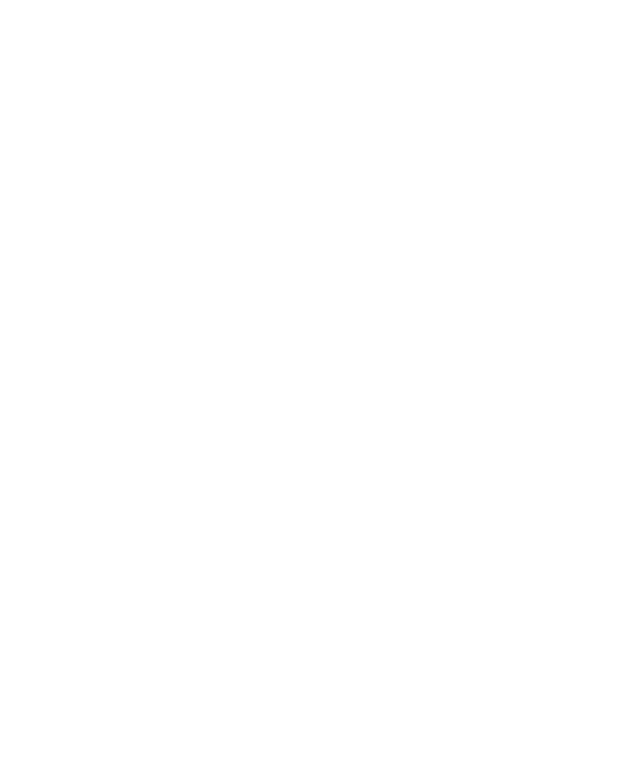
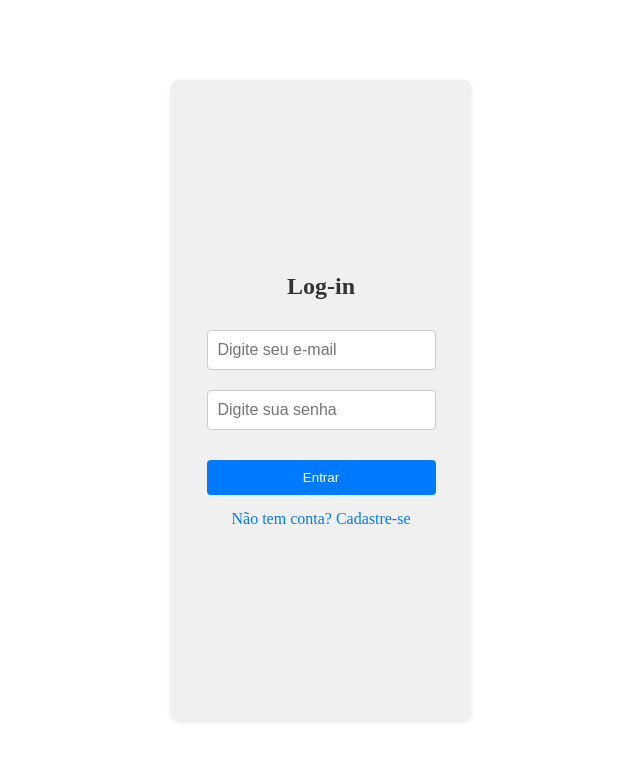
Before and after one commit to NicolasGarsia/InfiniTeca, a React (Vite) app in the folder InfiniTeca1/: page /SignIn in a window 1280 px wide. Before the commit this address had no page. Shown: the top 760 px of the page, without its empty margins (319-959 px from the left). Built offline with nearby package versions, Linux system fonts and the light colour scheme.

Commit message:
salvando antes de alterações na master

```diff
--- a/InfiniTeca1/src/App.jsx
+++ b/InfiniTeca1/src/App.jsx
@@ -5,8 +5,8 @@
 import Perfil from './pages/Perfil'
 import Config from './pages/Config';
 import Livro from './pages/Livro'
-
-
+import Signup from './pages/SignUp';
+import SignIn from './pages/SignIn';
 
 function App() {
 
@@ -16,6 +16,8 @@
       <Routes>
 
       <Route path='/' element={<Home/>} />
+      <Route path='/SignIn' element={<SignIn/>} />
+      <Route path='/SignUp' element={<Signup/>} />
       <Route path='/Perfil' element={<Perfil/>} />
       <Route path='/Config' element={<Config/>} />
       <Route path='/Livro' element={<Livro/>} />
--- a/InfiniTeca1/src/components/Apilivro.jsx
+++ b/InfiniTeca1/src/components/Apilivro.jsx
@@ -38,15 +38,44 @@
     }
   };
 
+  const handleFilter = async () => {
+    setLoading(true);
+    setError("");
+    try {
+      const response = await axios.get(
+        "https://www.googleapis.com/books/v1/volumes",
+        {
+          params: {
+            q: query,
+            filter: partial,
+            key: "AIzaSyBxi0tqzLWnUObpkcY8GHQodlkBYKlEeyI",
+            maxResults:20,
+            orderBy: revelance,
+          },
+        }
+      );
+      setBooks(response.data.items || []);
+    } catch (err) {
+      setError("Erro ao buscar livros");
+    } finally {
+      setLoading(false);
+      console.log(books);
+    }
+  }
+
+  const setLocalStorage = (book) => {
+    localStorage.setItem('img', book.volumeInfo.imageLinks.thumbnail)
+    localStorage.setItem('title', book.volumeInfo.title)
+    localStorage.setItem('description', book.volumeInfo.description)
+    localStorage.setItem('author', book.volumeInfo.authors?.join(', '))
+    localStorage.setItem('publisher', book.volumeInfo.publisher)
+    localStorage.setItem('pageCount', book.volumeInfo.pageCount)
+  }
+
   const handleBookClick = (book) => {
     console.log(book.volumeInfo)
     setSelectedBook(book);
-    localStorage.setItem('img', book.volumeInfo.imageLinks.thumbnail)
-    localStorage.setItem('title', book.volumeInfo.title)
-    localStorage.setItem('description', book.volumeInfo.description)
-    localStorage.setItem('author', selectedBook.volumeInfo.authors?.join(', '))
-    localStorage.setItem('publisher', selectedBook.volumeInfo.publisher)
-    localStorage.setItem('pageCount', selectedBook.volumeInfo.pageCount)
+    setLocalStorage(book)
     navigate('./Livro')
   };
 
--- a/InfiniTeca1/src/components/home1/Livros.jsx
+++ b/InfiniTeca1/src/components/home1/Livros.jsx
@@ -1,10 +1,10 @@
-import React from "react";
+import React, { useState } from "react";
 import { useNavigate } from "react-router-dom";
 import Carousel from "./Carrossel"
 
-
 export default function Liv() {
     const navigate = useNavigate();
+
 
     return (
       <>
--- a/InfiniTeca1/src/css/signup.css
+++ b/InfiniTeca1/src/css/signup.css
@@ -32,6 +32,7 @@
     border: 1px solid #ccc;
     border-radius: 4px;
     font-size: 16px;
+    color: #333;
 }
 
 button {
@@ -48,7 +49,7 @@
     background-color: #0056b3;
 }
 
-a {
+p {
     display: block;
     margin-top: 15px;
     color: #007bff;
--- a/InfiniTeca1/src/pages/Home.jsx
+++ b/InfiniTeca1/src/pages/Home.jsx
@@ -1,17 +1,28 @@
 import NavB from "../components/NavB";
-import "../css/nav.css"
-import "../css/home.css"
-import Liv from "../components/home1/Livros"
+import "../css/nav.css";
+import "../css/home.css";
+import Liv from "../components/home1/Livros";
+import { React, useState, useEffect } from "react";
 
-export default function Home(){
-    return(
+export default function Home() {
+  const [isLoggedOn, setIsLoggedOn] = useState("default");
 
-        <>
-        <NavB
-        User = "@Garsa"
-        />
-        <Liv/>
-        </>
+  useEffect(() => {
+    setIsLoggedOn(sessionStorage.getItem("isLoggedOn"));
+  }, []);
 
-    )
+  useEffect(() => {
+    if (isLoggedOn == "true") {
+      return console.log("logado");
+    } else if (isLoggedOn == "default") {
+      console.log('await')
+    } else (console.log("Não logado"))
+  }, [isLoggedOn]);
+
+  return (
+    <>
+      <NavB User="@Garsa" />
+      <Liv />
+    </>
+  );
 }
--- /dev/null
+++ b/InfiniTeca1/src/pages/SignIn.jsx
@@ -0,0 +1,58 @@
+import React from "react";
+import { useState, useEffect } from "react";
+import { useNavigate } from "react-router-dom";
+import "../css/signup.css";
+
+function SignIn() {
+  const navigate = useNavigate()
+  const [email, setEmail] = useState("");
+  const [senha, setSenha] = useState("");
+  const [emailUser, setEmailUser] = useState("");
+  const [passwordUser, setPasswordUser] = useState("");
+
+  useEffect(() => {
+    setEmailUser(localStorage.getItem('email'))
+    setPasswordUser(localStorage.getItem('email'))
+  },[])
+
+  const submitLogin = () => {
+    if (email == emailUser && senha == passwordUser) {
+      sessionStorage.setItem("isLoggedOn", 'true');
+      navigate('/')
+      console.log('funcionou')
+    } else window.alert("As senhas não correspondem");
+  };
+  return (
+    <>
+      <div className="container">
+        <h1>Log-in</h1>
+        <form>
+          <input
+            type="text"
+            placeholder="Digite seu e-mail"
+            onChange={(e) => setEmail(e.target.value)}
+            value={email}
+          />
+          <input
+            type="password"
+            placeholder="Digite sua senha"
+            onChange={(e) => setSenha(e.target.value)}
+            value={senha}
+          />
+          <button
+            type="submit"
+            onClick={() =>
+              submitLogin()
+            }
+          >
+            Entrar
+          </button>
+        </form>
+
+        <p onClick={() => navigate('/SignUp')}>Não tem conta? Cadastre-se</p>
+      </div>
+    </>
+  );
+}
+
+export default SignIn;
--- a/InfiniTeca1/src/pages/SignUp.jsx
+++ b/InfiniTeca1/src/pages/SignUp.jsx
@@ -1,11 +1,23 @@
 import React from "react";
 import { useState } from "react";
+import { useNavigate } from "react-router-dom";
 import "../css/signup.css";
 
-function Singup() {
+function Signup() {
+  const navigate = useNavigate();
   const [email, setEmail] = useState("");
   const [senha, setSenha] = useState("");
   const [senhaConfirma, setSenhaConfirma] = useState("");
+
+  const submitCadastro = () => {
+    if (senha == senhaConfirma) {
+      localStorage.setItem("email", email);
+      localStorage.setItem("senha", senha);
+      navigate('/SignIn')
+    } else alert("As senhas não correspondem");
+  };
+
+
   return (
     <>
       <div className="container">
@@ -13,29 +25,36 @@
         <form>
           <input
             type="text"
-            placeholder="Digite seu Email"
-            onChange={() => setEmail(email)}
+            placeholder="Digite seu e-mail"
+            onChange={(e) => setEmail(e.target.value)}
             value={email}
           />
           <input
             type="password"
             placeholder="Digite sua senha"
-            onChange={() => setSenha(senha)}
+            onChange={(e) => setSenha(e.target.value)}
             value={senha}
           />
           <input
             type="password"
             placeholder="Repita sua senha"
-            onChange={() => setSenhaConfirma(senhaConfirma)}
+            onChange={(e) => setSenhaConfirma(e.target.value)}
             value={senhaConfirma}
           />
-          <button type="submit">Cadastre aqui</button>
+          <button
+            type="submit"
+            onClick={() => {
+              submitCadastro();
+            }}
+          >
+            Cadastre aqui
+          </button>
         </form>
 
-        <a href="">Já tem conta, faça login.</a>
+        <p onClick={() => navigate("/SignIn")}>Já tem conta? Faça login.</p>
       </div>
     </>
   );
 }
 
-export default Singup;
+export default Signup;
```
